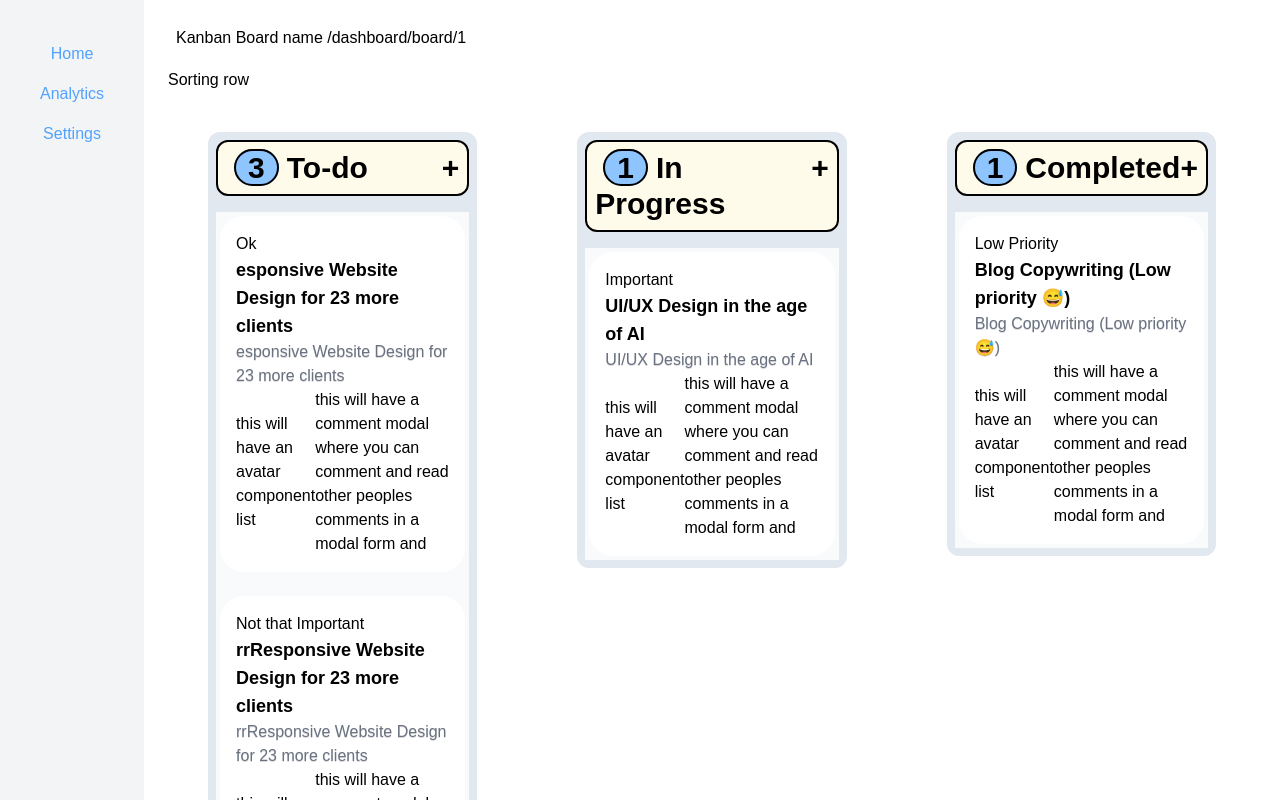
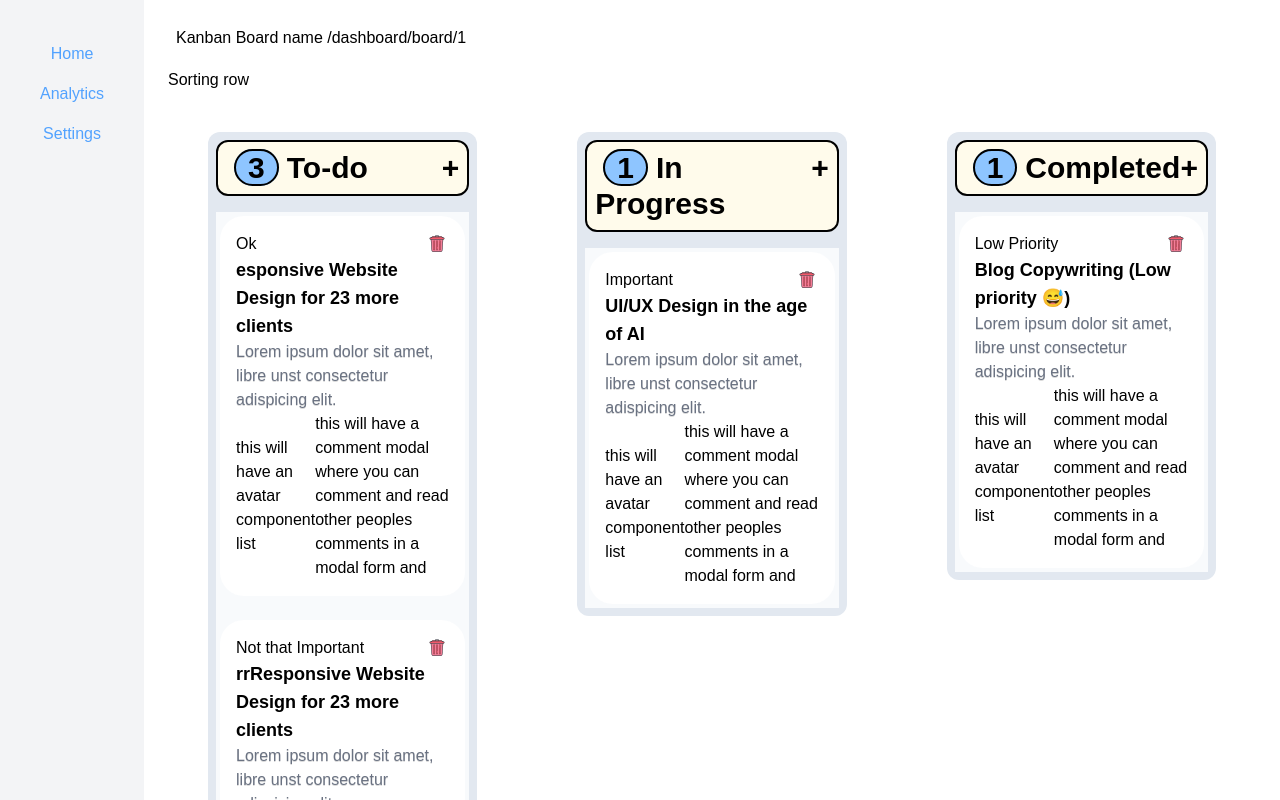
Before and after one commit to Anurag1096/knaban-board, a Next.js app: page /dashboard/board/1 in a window 1280 px wide. Shown: the top 800 px of the page. Built offline with nearby package versions, Linux system fonts and the light colour scheme.

Commit message:
feat(kanban board): Delelting card setup allmost complete

```diff
--- a/src/components/Cards/Cards.tsx
+++ b/src/components/Cards/Cards.tsx
@@ -1,13 +1,27 @@
 //need to figure out how avatar list data and comments count should be structure
 // and how to assign work to people.
+import Image from "next/image";
+import { useState } from "react";
 import { CardsProps } from "./types";
+import DeleteCard from "../DeleteCard/deleteCard";
 
-export default function Cards({tagName,headings,discription}:CardsProps) {
+export default function Cards({tagName,headings,discription,cardId}:CardsProps) {
+ const [openCardId, setOpenCardId] = useState<string | null>(null);
+  function handleCloseDeleteModal(){
+    setOpenCardId(null)
+  }
+  function handleOpen(cardId:string){
+    setOpenCardId(cardId)
+  }
   return (
     <>
+    <DeleteCard columnId={""} cardId={cardId} isOpen={openCardId === cardId} onClose={handleCloseDeleteModal} />
       <div id="container" className="rounded-3xl p-4 m-1 bg-white max-w-80 min-h-48 ">
-        <div id="tags" className="text-start">
+        <div id="tags" className="text-start flex justify-between items-center">
           <h5>{tagName?tagName:"TagName"}</h5>
+          <div onClick={()=>handleOpen(cardId)}>
+            <Image src={'/delete_icon.svg'} alt="delete_icon"  width={24} height={24}/>
+          </div>
         </div>
         <div
           id="headings"
@@ -19,7 +33,7 @@ export default function Cards({tagName,headings,discription}:CardsProps) {
           id="discriptions"
           className="text-md text-shadow-2xs font-medium text-gray-500 "
         >
-          <h5>{discription?headings:"Lorem ipsum dolor sit amet, libre unst consectetur adispicing elit."}</h5>
+          <h5>{discription?discription:"Lorem ipsum dolor sit amet, libre unst consectetur adispicing elit."}</h5>
         </div>
         <div id="bottom-row" className="flex justify-between items-center">
           <div>this will have an avatar component list</div>
--- /dev/null
+++ b/src/components/DeleteCard/deleteCard.tsx
@@ -0,0 +1,38 @@
+import Modal from "../Modal/Modal";
+import { useAppDispatch } from "@/data/store/hooks";
+import { deleteTask } from "@/data/store/slices/ColumnSlice";
+import { Button } from "../Button/Button";
+interface Props {
+  columnId: string;
+  cardId: string;
+  isOpen: boolean;
+  onClose: () => void;
+}
+
+export default function DeleteCard({
+  columnId,
+  cardId,
+  isOpen,
+  onClose,
+}: Props) {
+  const dispatch = useAppDispatch();
+
+  function handleDelete(e: React.FormEvent) {
+    e.preventDefault();
+    console.log(cardId)
+    // dispatch(deleteTask({ columnId, cardId }));
+  }
+
+  return (
+    <>
+      <Modal isOpen={isOpen} onClose={onClose}>
+        <div>
+          <p>Are you sure you want to delete this card</p>
+          <Button onClick={handleDelete} variant="primary">
+            Delete
+          </Button>
+        </div>
+      </Modal>
+    </>
+  );
+}
--- a/src/data/store/slices/ColumnSlice.ts
+++ b/src/data/store/slices/ColumnSlice.ts
@@ -90,6 +90,13 @@ const columnSlice = createSlice({
     addColumn:(state,action:PayloadAction<{id:string,name:string,cards:CardsProps[],createdAt:number}>)=>{
         state.push(action.payload)
     },
+    deleteTask:(state,action:PayloadAction<{columnId:string,cardId:string}>)=>{
+         const {columnId,cardId}=action.payload;
+         const getCol=state.find((col)=>col.id === columnId)
+         if(getCol){
+          getCol.cards.filter((card)=>card.cardId !== cardId)
+         }
+    },
     dndCard: (state, action: PayloadAction<Board[]>) => {
       //the payload will be a new object all together.. maybe?
       return action.payload;
@@ -101,5 +108,5 @@ const columnSlice = createSlice({
   },
 });
 
-export const { addTask, dndCard, emptyTask,addColumn } = columnSlice.actions;
+export const { addTask, dndCard, emptyTask,addColumn ,deleteTask} = columnSlice.actions;
 export default columnSlice.reducer;
```
Also changed, not shown: public/delete_icon.svg (added).
